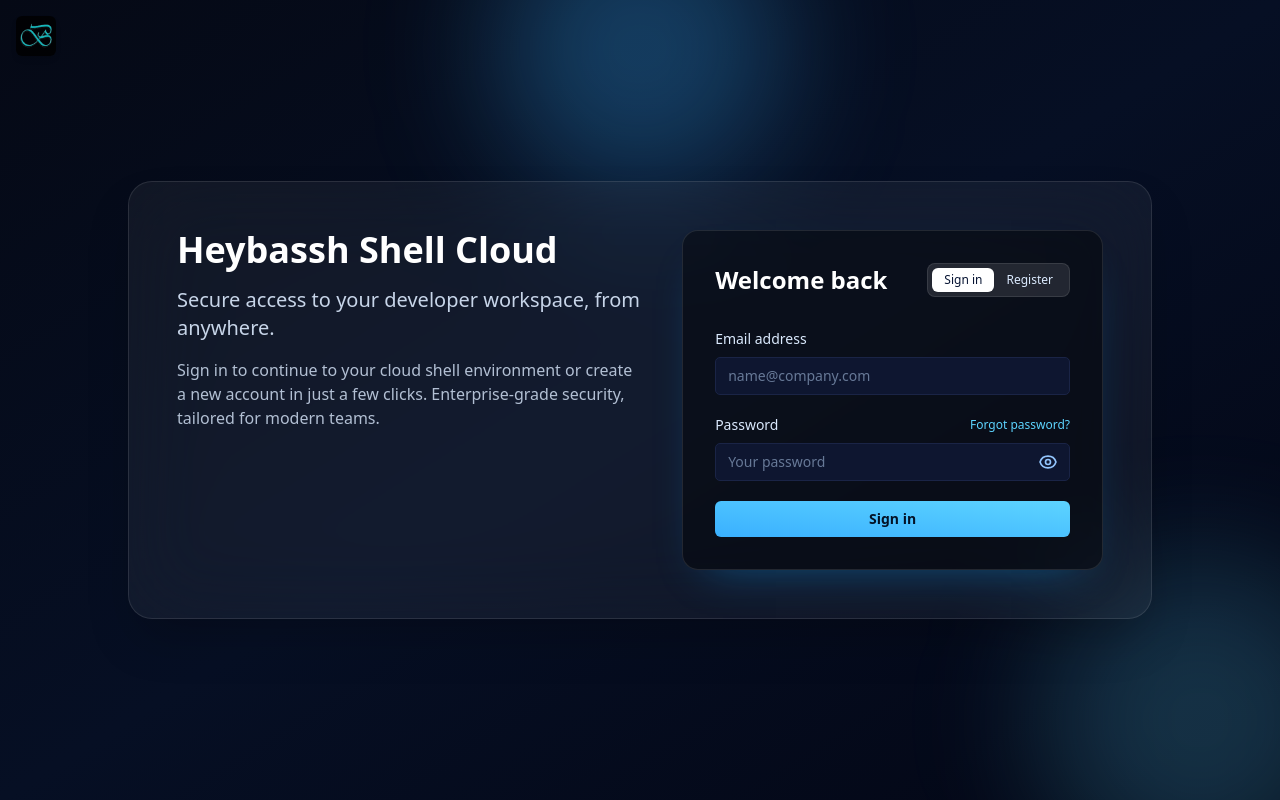
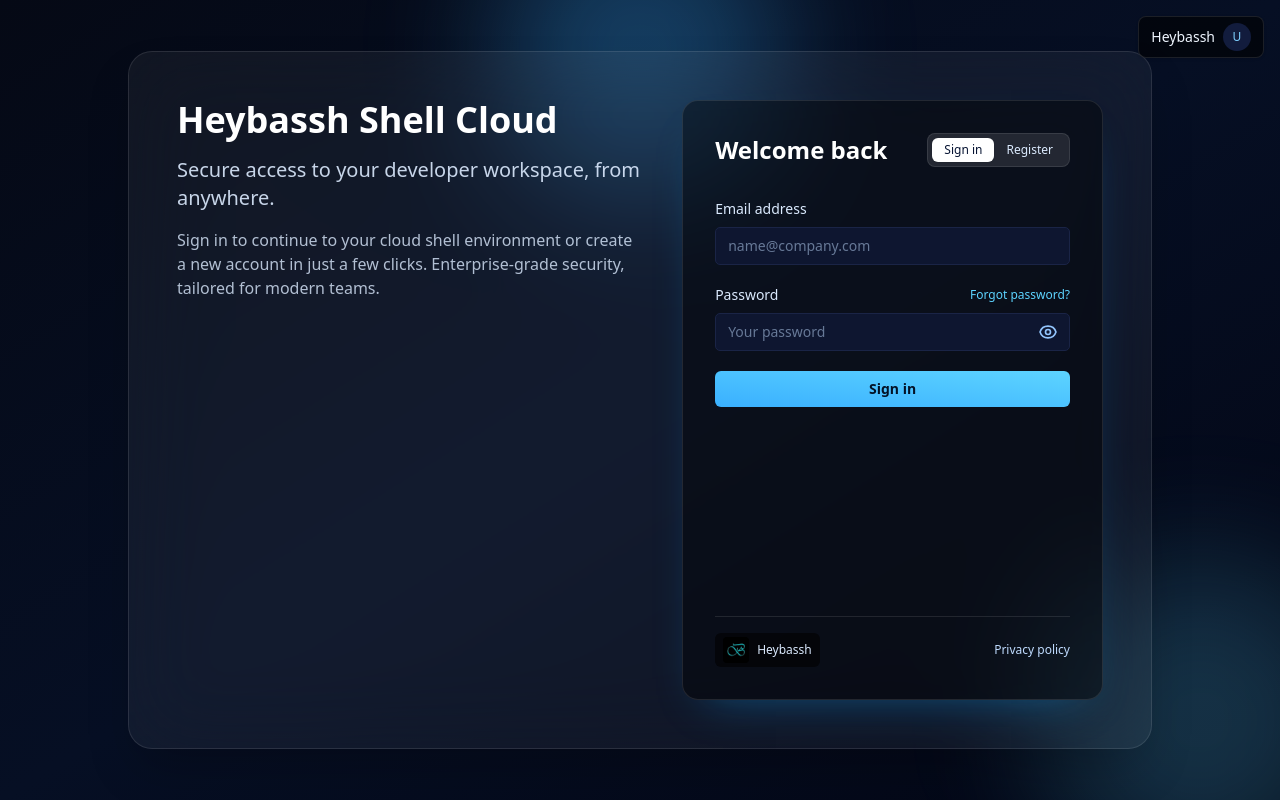
Before and after one commit to jaydeexsf/Heybassh-Shell, a Next.js app: page / in a window 1280 px wide. Built offline with nearby package versions, Linux system fonts and the light colour scheme; no server answers.

Commit message:
Feat: Deployment fixes

```diff
--- a/app/components/AccountDashboard.tsx
+++ b/app/components/AccountDashboard.tsx
@@ -209,8 +209,7 @@
     <div className="grid min-h-screen grid-cols-1 md:grid-cols-[260px_1fr]">
       <aside className="border-b border-[#1a2446] p-4 md:border-b-0 md:border-r">
         <div className="mb-6 flex items-center gap-2">
-          <div className="flex h-8 w-8 items-center justify-center rounded-xl bg-[#3ab0ff]/80 text-lg font-bold text-[#061332] shadow-[0_10px_25px_-20px_rgba(16,167,255,0.75)]">
-            H
+          <div className="">
           </div>
           <div>
             <div className="text-lg font-semibold text-white">Heybassh</div>
@@ -228,7 +227,7 @@
               <div key={item.id} className="grid gap-1">
                 <button
                   onClick={() => (hasChildren ? setOpenSections((c) => toggleSectionState(c, item.id)) : navigate(item.id))}
-                  className={`flex items-center justify-between rounded-lg border px-3 py-2 text-sm transition ${
+                  className={`flex items-center justify-between rounded-lg border px-3 py-1 text-sm transition ${
                     active
                       ? "border-[#1a2446] bg-[#111936] text-white shadow-[0_15px_35px_-25px_rgba(39,172,255,0.65)]"
                       : "border-transparent text-blue-100 hover:bg-[#101733]"
--- /dev/null
+++ b/app/components/HeaderMenu.tsx
@@ -0,0 +1,78 @@
+"use client"
+
+import { useEffect, useMemo, useState } from "react"
+import { useSession, signOut } from "next-auth/react"
+import Image from "next/image"
+import logo from "../../Images/heybasshlogo.png"
+
+export default function HeaderMenu() {
+  const { data } = useSession()
+  const user = data?.user as any | undefined
+  const [open, setOpen] = useState(false)
+  const [companyName, setCompanyName] = useState<string>("")
+
+  const initials = useMemo(() => {
+    const n = (user?.name as string | undefined) || (user?.email as string | undefined) || "User"
+    return n.split(" ").map((p) => p[0]).slice(0, 2).join("").toUpperCase()
+  }, [user])
+
+  useEffect(() => {
+    let active = true
+    async function loadAccount() {
+      const aid = user?.account_id as string | undefined
+      if (!aid) return
+      try {
+        const res = await fetch(`/api/accounts/${aid}`)
+        if (!res.ok) return
+        const acc = await res.json()
+        if (active) setCompanyName(acc.company_name || "")
+      } catch {}
+    }
+    loadAccount()
+    return () => {
+      active = false
+    }
+  }, [user?.account_id])
+
+  return (
+    <div className="fixed right-4 top-4 z-50">
+      <button
+        type="button"
+        onClick={() => setOpen((v) => !v)}
+        className="inline-flex items-center gap-2 rounded-lg border border-white/10 bg-black/60 px-3 py-1.5 text-sm text-blue-100 shadow hover:bg-black/70"
+      >
+        <span className="hidden sm:inline text-blue-50 font-medium">{companyName || "Heybassh"}</span>
+        <span className="flex h-7 w-7 items-center justify-center rounded-full bg-[#121c3d] text-[#7ed0ff] text-xs">
+          {initials}
+        </span>
+      </button>
+
+      {open && (
+        <div className="mt-2 w-72 rounded-xl border border-white/10 bg-[#0b132c] p-3 shadow-2xl">
+          <div className="flex items-center gap-3 p-2">
+            <Image src={logo} alt="Heybassh" height={28} className="h-7 w-auto" />
+            <div className="grid leading-tight">
+              <span className="text-white text-sm font-medium">{user?.name || user?.email || "User"}</span>
+              <span className="text-blue-300 text-xs truncate">{user?.email}</span>
+            </div>
+          </div>
+          <div className="my-2 h-px bg-white/10" />
+          <div className="grid gap-1 p-1 text-sm">
+            <div className="flex items-center justify-between text-blue-100">
+              <span>Account</span>
+              <span className="text-blue-300">{companyName || "Heybassh"}</span>
+            </div>
+          </div>
+          <div className="my-2 h-px bg-white/10" />
+          <button
+            type="button"
+            onClick={() => signOut({ callbackUrl: "/" })}
+            className="w-full rounded-md border border-white/10 bg-white/10 px-3 py-2 text-left text-sm text-blue-100 hover:bg-white/15"
+          >
+            Sign out
+          </button>
+        </div>
+      )}
+    </div>
+  )
+}
--- a/app/dashboard/page.tsx
+++ b/app/dashboard/page.tsx
@@ -1282,7 +1282,7 @@
               <div key={item.id} className="grid gap-1">
                 <button
                   onClick={() => (hasChildren ? toggleSection(item.id) : handleNavigate(item.id))}
-                  className={`flex items-center justify-between rounded-lg border px-3 py-2 text-sm transition ${
+                  className={`flex items-center justify-between rounded-lg border px-3 py-1 text-sm transition ${
                     active
                       ? "border-[#1a2446] bg-[#111936] text-white shadow-[0_15px_35px_-25px_rgba(39,172,255,0.65)]"
                       : "border-transparent text-blue-100 hover:bg-[#101733]"
--- a/app/layout.tsx
+++ b/app/layout.tsx
@@ -1,8 +1,8 @@
 
 import "./globals.css"
 import { ReactNode } from "react"
-import Image from "next/image"
-import logo from "../Images/heybasshlogo.png"
+import Providers from "./providers"
+import HeaderMenu from "./components/HeaderMenu"
 
 export const metadata = {
   title: "Heybassh Shell / Cloud",
@@ -18,20 +18,10 @@
   return (
     <html lang="en">
       <body>
-        <header className="fixed left-4 top-4 z-50">
-          <a href="/" aria-label="Heybassh Home" className="inline-flex items-center gap-2">
-            <span className="inline-flex items-center rounded-md bg-black/80 p-1 shadow-md">
-              <Image
-                src={logo}
-                alt="Heybassh"
-                className="h-8 w-auto"
-                height={32}
-                priority
-              />
-            </span>
-          </a>
-        </header>
-        {children}
+        <Providers>
+          <HeaderMenu />
+          {children}
+        </Providers>
       </body>
     </html>
   )
--- a/app/page.tsx
+++ b/app/page.tsx
@@ -3,6 +3,8 @@
 import { signIn } from "next-auth/react"
 import { FormEvent, useEffect, useState, Suspense } from "react"
 import { useSearchParams } from "next/navigation"
+import Image from "next/image"
+import logo from "../Images/heybasshlogo.png"
 
 type AuthMode = "login" | "register"
 type Feedback = { type: "success" | "error" | "info"; message: string }
@@ -368,7 +370,7 @@
             </div>
           </div>
 
-          <div className="flex flex-col gap-8 rounded-2xl border border-white/10 bg-black/40 p-6 shadow-[0_20px_45px_-25px_rgba(16,167,255,0.45)] sm:p-8">
+          <div className="flex flex-col gap-8 rounded-2xl border border-white/10 bg-black/40 p-6 shadow-[0_20px_45px_-25px_rgba(16,167,255,0.45)] sm:p-8 min-h-[560px] md:min-h-[600px]">
             <div className="flex items-center justify-between">
               <h2 className="text-xl font-semibold text-white md:text-2xl">
                 {mode === "login" ? "Welcome back" : "Create your free account"}
@@ -566,6 +568,20 @@
               </a>
               .
             </p> */}
+
+            <div className="mt-auto flex items-center justify-between border-t border-white/10 pt-4">
+              <button
+                type="button"
+                className="inline-flex items-center gap-2 rounded-md bg-black/60 px-2 py-1 text-xs text-blue-100 hover:bg-black/70 transition"
+                aria-label="Heybassh"
+              >
+                <span className="inline-flex items-center rounded bg-black p-1">
+                  <Image src={logo} alt="Heybassh" height={18} className="w-auto h-[18px]" />
+                </span>
+                <span>Heybassh</span>
+              </button>
+              <a href="/" className="text-xs text-blue-200 hover:text-blue-100">Privacy policy</a>
+            </div>
           </div>
         </div>
       </section>
--- /dev/null
+++ b/app/providers.tsx
@@ -0,0 +1,8 @@
+"use client"
+
+import { ReactNode } from "react"
+import { SessionProvider } from "next-auth/react"
+
+export default function Providers({ children }: { children: ReactNode }) {
+  return <SessionProvider>{children}</SessionProvider>
+}
```
